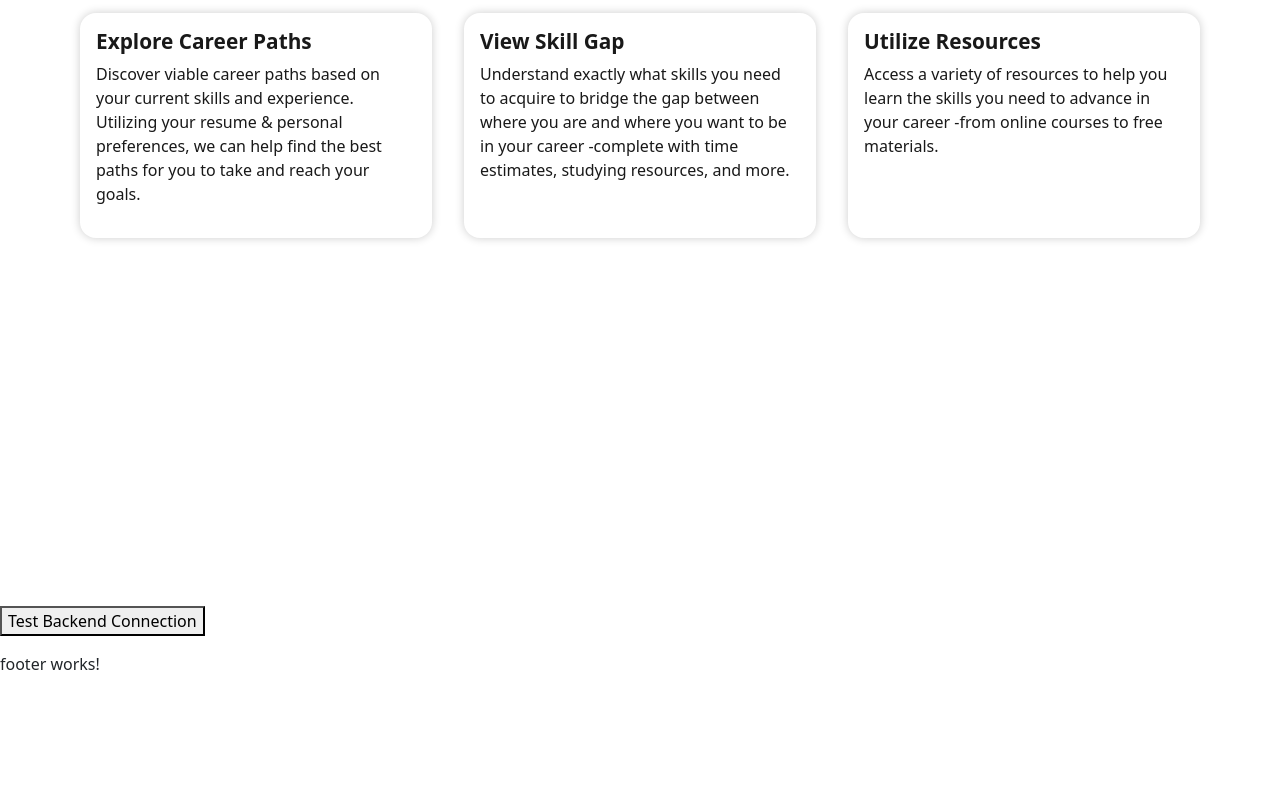
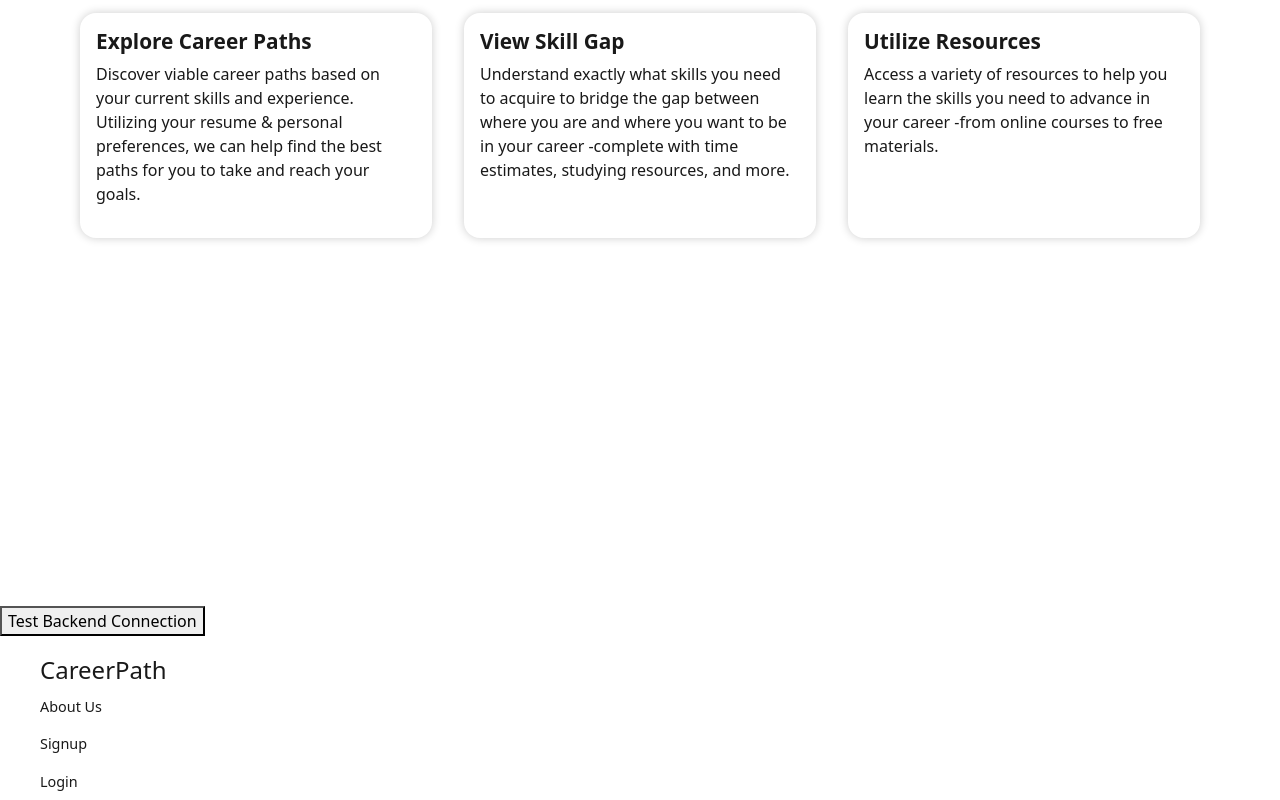
Before and after one commit to JacobBowlware/CareerTree, an Angular app in the folder CareerPathApp/: page / in a window 1280 px wide. Shown: the part 1095-1895 px from the top of the page. Before the commit the page ends 1771 px from the top, so only its background shows below. Built offline with nearby package versions, Linux system fonts and the light colour scheme.

Commit message:
Basic footer

```diff
--- a/CareerPathApp/src/app/shared/components/footer/footer.component.html
+++ b/CareerPathApp/src/app/shared/components/footer/footer.component.html
@@ -1 +1,15 @@
-<p>footer works!</p>
+<div class="footer">
+  <div class="footerContainer">
+    <div class="footerContainerColumn">
+      <a class="footerContainerColumnHeader" routerLink="/">CareerPath</a>
+      <a class="footerContainerColumnLink" routerLink="/about"> About Us</a>
+      <a class="footerContainerColumnLink" routerLink="/signup"> Signup </a>
+      <a class="footerContainerColumnLink" routerLink="/login"> Login </a>
+    </div>
+    <!-- <div class="footerContainerColumn pt-5">
+      <a class="footerContainerColumnLink" routerLink="/about"> </a>
+      <a class="footerContainerColumnLink" routerLink="/signup"> </a>
+      <a class="footerContainerColumnLink" routerLink="/login"> </a>
+    </div> -->
+  </div>
+</div>
--- a/CareerPathApp/src/app/shared/components/footer/footer.component.scss
+++ b/CareerPathApp/src/app/shared/components/footer/footer.component.scss
@@ -0,0 +1,52 @@
+.footer {
+    display: flex;
+    flex-direction: column;
+    justify-content: center;
+    align-items: center;
+    width: 100%;
+}
+
+.footerContainer {
+    max-width: 1200px;
+    display: flex;
+    flex-direction: column;
+    justify-content: flex-start;
+    align-items: flex-start;
+    width: 100%;
+}
+
+.footerContainerColumn {
+    display: flex;
+    flex-direction: column;
+    justify-content: center;
+    align-items: flex-start;
+}
+
+.footerContainerColumnLink {
+    color: var(--var-color-primary);
+    text-decoration: none;
+    margin: .5rem 0;
+    font-size: .9rem;
+    transition: all 0.3s ease;
+}
+
+.footerContainerColumnLink:hover {
+    opacity: 0.9;
+    cursor: pointer;
+}
+
+.footerContainerColumnHeader {
+    font-size: 1.2rem;
+    color: var(--var-color-primary);
+    text-decoration: none;
+}
+
+@media screen and (min-width: 768px) {
+    .footerContainerColumnLinks {
+        font-size: 1rem;
+    }
+
+    .footerContainerColumnHeader {
+        font-size: 1.5rem;;
+    }
+}
--- a/CareerPathApp/src/app/shared/components/footer/footer.component.ts
+++ b/CareerPathApp/src/app/shared/components/footer/footer.component.ts
@@ -1,8 +1,9 @@
 import { Component } from '@angular/core';
+import { RouterModule } from '@angular/router';
 
 @Component({
   selector: 'app-footer',
-  imports: [],
+  imports: [ RouterModule],
   templateUrl: './footer.component.html',
   styleUrl: './footer.component.scss'
 })
```
